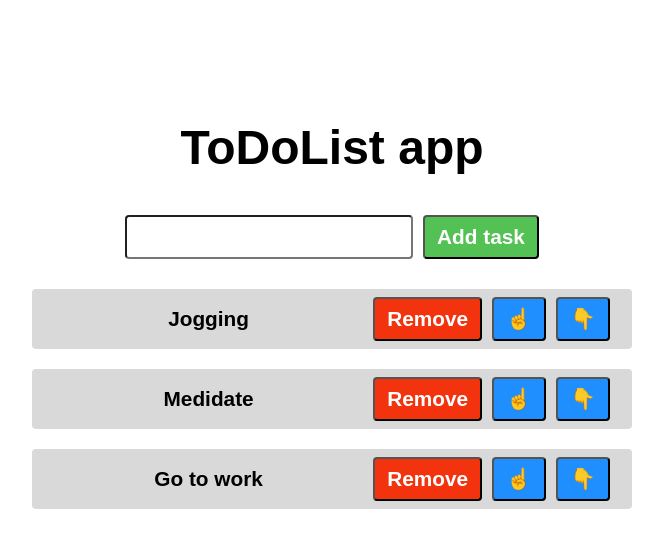
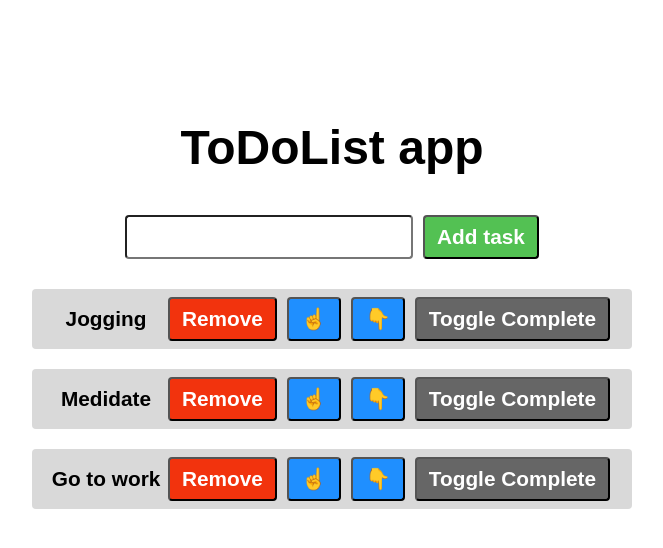
Before and after one commit to kraljic9/react-ToDoList-app, a React (Vite) app in the folder ToDoList-app/: page / in a window 1280 px wide. Shown: the top 548 px of the page, without its empty margins (308-971 px from the left). Built offline with nearby package versions, Linux system fonts and the light colour scheme.

Commit message:
Added a functiong to toggle the status of completed for todoList items, if completed is true background color will change to green if it is false it will go back to normal

```diff
--- a/ToDoList-app/src/ToDoList.jsx
+++ b/ToDoList-app/src/ToDoList.jsx
@@ -1,5 +1,5 @@
 /*
-Add todos
+Add todos OK!
 Toggle complete
 Delete todo
 Edit todo Filter: All / Completed / Active
@@ -54,6 +54,16 @@ function ToDoList() {
     }
   }
 
+  function toggleComplete(id) {
+    setToDoList(
+      toDoList.map((task) =>
+        task.id === id ? { ...task, completed: !task.completed } : task
+      )
+    );
+  }
+
+  console.log(toDoList);
+
   return (
     <>
       <div className="todolist-container">
@@ -72,7 +82,15 @@ function ToDoList() {
         </div>
         <ul className="to-do-list">
           {toDoList.map((task) => (
-            <li key={task.id} className="to-do-list-item">
+            <li
+              key={task.id}
+              className="to-do-list-item"
+              style={{
+                backgroundColor: !task.completed
+                  ? "hsl(0, 0%, 85%)"
+                  : "hsl(120, 47%, 54%)",
+              }}
+            >
               <span className="text">{task.text}</span>
               <button
                 className="remove-btn"
@@ -86,6 +104,13 @@ function ToDoList() {
               <button className="move-btn" onClick={() => moveDown(task.id)}>
                 👇
               </button>
+
+              <button
+                className="toggle-complete-btn"
+                onClick={() => toggleComplete(task.id)}
+              >
+                Toggle Complete
+              </button>
             </li>
           ))}
         </ul>
--- a/ToDoList-app/src/index.css
+++ b/ToDoList-app/src/index.css
@@ -54,6 +54,7 @@ button {
   align-items: center;
   background-color: hsl(0, 0%, 85%);
   border-radius: 4px;
+  transition: background-color 0.4s ease;
 }
 
 .text {
@@ -91,3 +92,13 @@ button {
 .move-btn:hover {
   background-color: hsl(210, 100%, 46%);
 }
+
+.toggle-complete-btn {
+  margin-right: 10px;
+  padding: 8px 12px;
+  background-color: hsl(0, 0%, 40%);
+}
+
+.toggle-complete-btn:hover {
+  background-color: hsl(0, 0%, 30%);
+}
```
